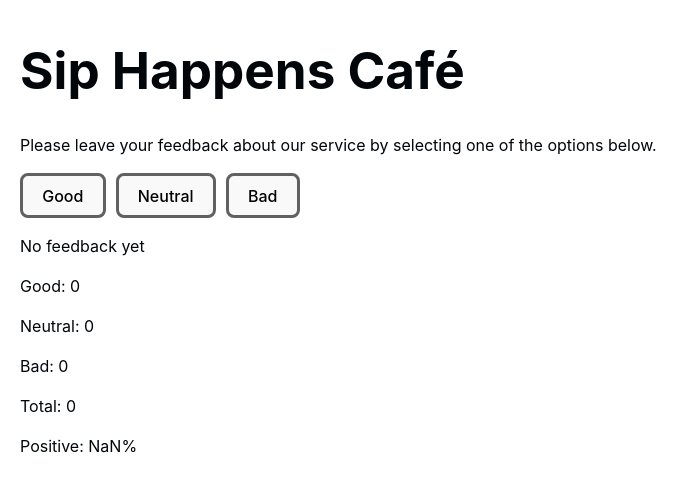
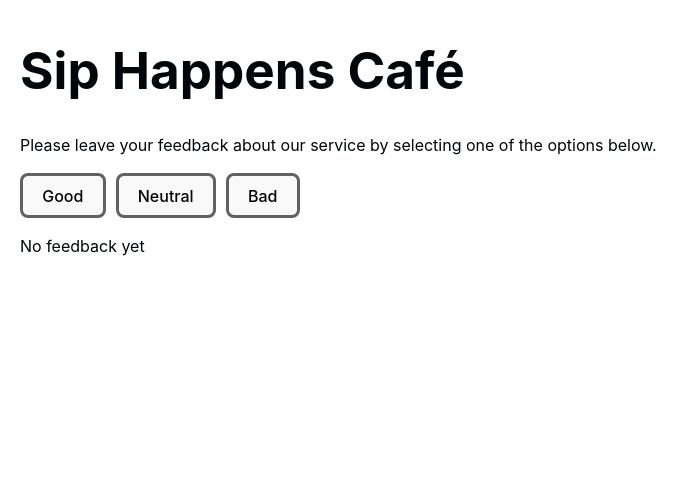
Before and after one commit to IrynaSvitlychna/goit-react-hw-02, a React (Vite) app: page / in a window 1280 px wide. Shown: the top 490 px of the page, without its empty margins (0-699 px from the left). Built offline with nearby package versions, Linux system fonts and the light colour scheme.

Commit message:
fixed buges from mentor

```diff
--- a/src/components/App/App.jsx
+++ b/src/components/App/App.jsx
@@ -1,6 +1,5 @@
 import { useEffect, useState } from 'react';
 
-// import css from './App.module.css';
 
 import Options from '../Options/Options';
 import Description from '../Description/Description';
@@ -51,18 +50,11 @@ function App() {
 
     < Description />
 
-      <Options value={clicks} onTrack={() => updateFeedback()}>Good</Options>
-      {/* <Options value={clicks.good} onTrack={() => updateFeedback('good')}>Good</Options>
-      <Options value={clicks.neutral} onTrack={() => updateFeedback('neutral')}>Neutral</Options>
-      <Options value={clicks.bad} onTrack={() => updateFeedback('bad')}>Bad</Options>  */}
+    <Options valueTotal={totalFeedback} onTrack={updateFeedback} onReset={handleReset} />
 
-      { totalFeedback === 0 && <Notification total={totalFeedback} />}
+    { totalFeedback === 0 && <Notification total={totalFeedback} />}
 
-
-      {(totalFeedback > 0) && (<button onClick={handleReset} >Reset</button>)}
-
-
-      <Feedback value={clicks} total={totalFeedback} positive={positivFeedback} />
+    { totalFeedback > 0 && <Feedback value={clicks} total={totalFeedback} positive={positivFeedback} />}
 
     </>
   );
--- a/src/components/Options/Options.jsx
+++ b/src/components/Options/Options.jsx
@@ -1,12 +1,14 @@
-// import Feedback from "../Feedback/Feedback"
+
 import css from './Options.module.css';
 
-function Options({ clicks, onTrack }) {
+function Options( { onTrack, valueTotal, onReset }) {
+
     return (
         <>
-            <button className={css.btn} onClick={onTrack}>Good</button>
-            <button className={css.btn} onClick={onTrack}>Neutral</button>
-             <button className={css.btn} onClick={onTrack}>Bad</button>
+            <button className={css.btn} onClick={() => onTrack('good')}>Good</button>
+            <button className={css.btn} onClick={() => onTrack('neutral')}>Neutral</button>
+            <button className={css.btn} onClick={() => onTrack('bad')}>Bad</button>
+            { valueTotal > 0 && <button className={css.btn} onClick={onReset}>Reset</button>}
         </>
     )
  }
```
